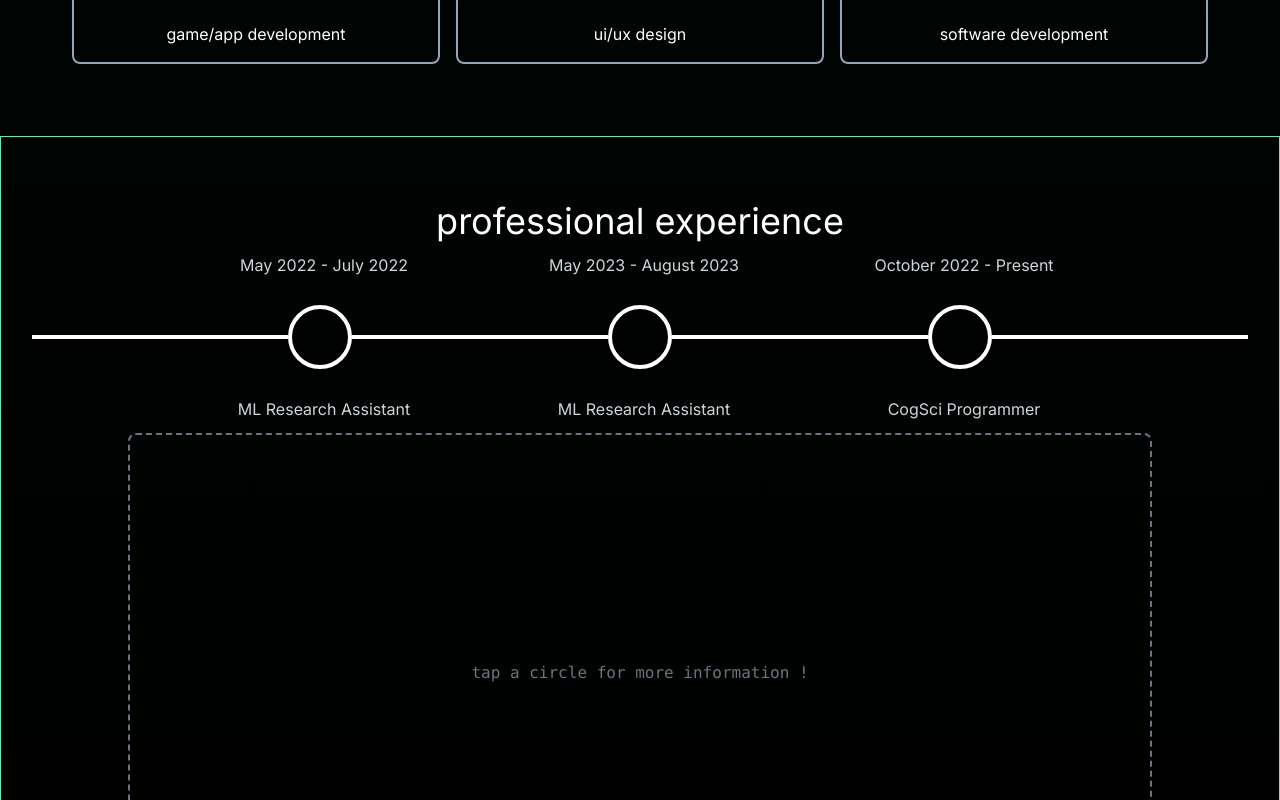
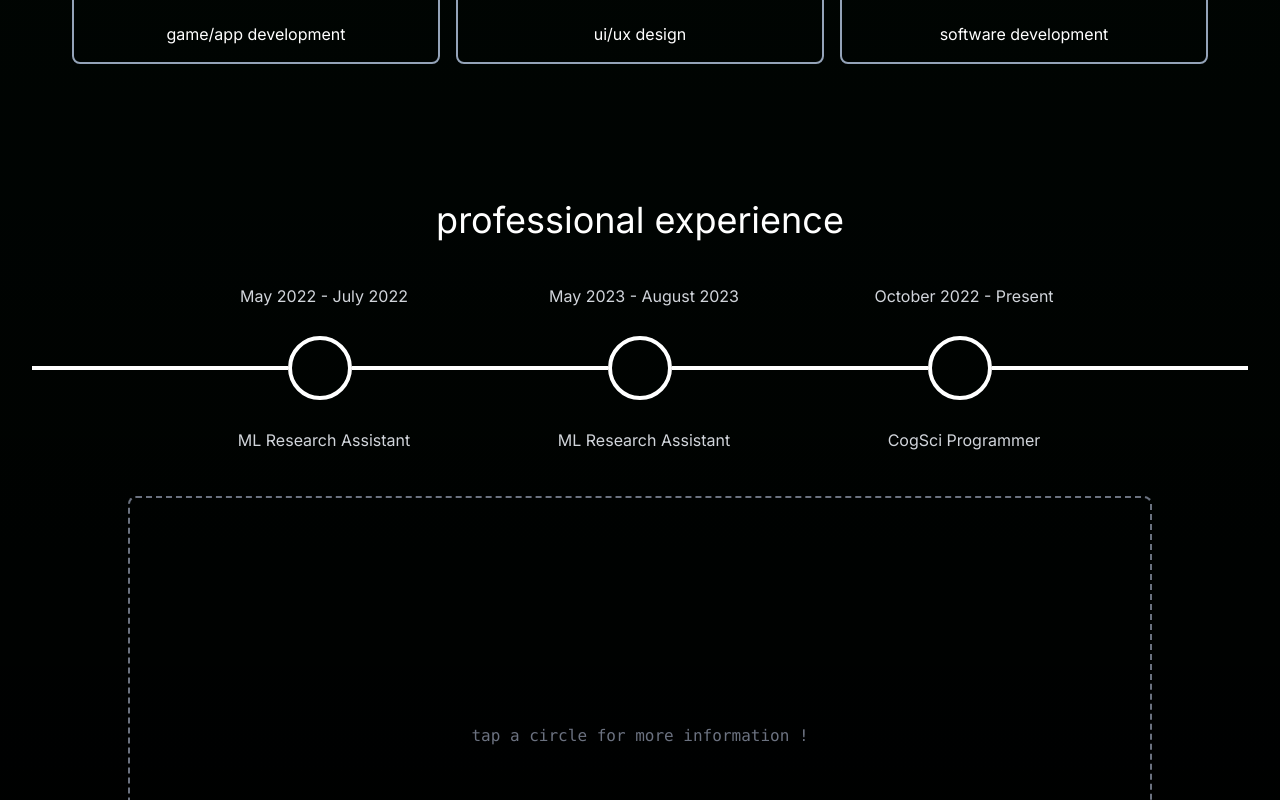
Before and after one commit to jadeddelta/jades-website, a Next.js app: page / in a window 1280 px wide. Shown: the part 3780-4580 px from the top of the page. Built offline with nearby package versions, Linux system fonts and the light colour scheme.

Commit message:
final polish

```diff
--- a/src/app/_sections/Work.js
+++ b/src/app/_sections/Work.js
@@ -2,7 +2,7 @@ import Timeline from "../_components/work/Timeline";
 
 export default function Work() {
     return (
-        <div className="flex flex-col items-center justify-evenly w-full py-16 gap-16 border border-emerald-300" id="work">
+        <div className="flex flex-col items-center justify-evenly w-full pt-16 pb-8 gap-24" id="work">
             <p className="text-4xl">
                 professional experience
             </p>
```
Also changed, not shown: 1 other file (tests, documents, lock files or other folders).
